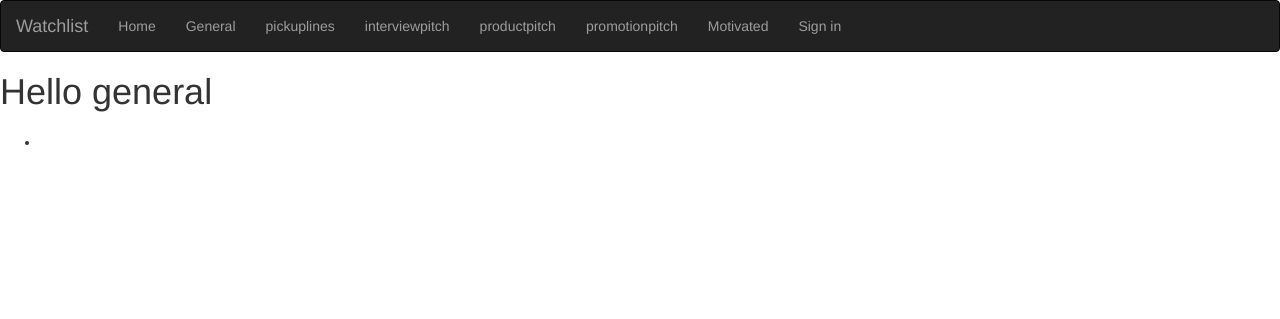
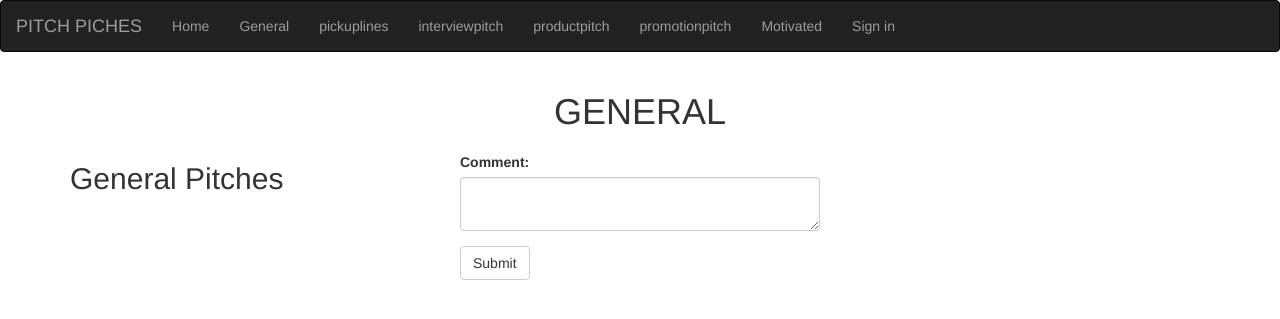
Before and after one commit to Nasseh123/pitches, a Flask app: page /pitch/general in a window 1280 px wide. Shown: the top 319 px of the page. Run offline with Flask 2, Linux system fonts and the light colour scheme; data that the repository does not hold is empty; some libraries are stand-ins or nearby versions.

Commit message:
Did some changes to the styling

```diff
--- a/app/main/forms.py
+++ b/app/main/forms.py
@@ -9,6 +9,9 @@ class UpdateProfile(FlaskForm):
 class AddPitch(FlaskForm):
     title=TextAreaField("Pitch Title",validators=[Required()])
     # category=TextAreaField("Category",validators=[Required()])
-    category=RadioField("Category",choices=[("GENERAL","General"),("pickuplines","Pick Up Lines"),("interviewpitch","Interview Pitch"),("productpitch","Product Pitch"),("promotionpitch","Promotion")])
+    category=RadioField("Category",choices=[("general","General"),("pickuplines","Pick Up Lines"),("interviewpitch","Interview Pitch"),("productpitch","Product Pitch"),("promotionpitch","Promotion")])
     description=TextAreaField("Description",validators=[Required()])
     submit=SubmitField('Submit')
+class CommentInput(FlaskForm):
+    description=TextAreaField("Comment:",validators=[Required()],)
+    submit=SubmitField('Submit')
--- a/app/main/views.py
+++ b/app/main/views.py
@@ -1,11 +1,12 @@
 from flask import render_template,request,redirect,url_for,abort
 from . import main
-from ..models import Pitch,Category
+from ..models import Pitch,Comment
+
 from flask_login import login_required,current_user
 from ..models import User
 from  ..import db,photos
-from .forms import UpdateProfile,AddPitch
-
+from .forms import UpdateProfile,AddPitch,CommentInput
+from datetime import datetime
 # views
 @main.route('/')
 def index():
@@ -35,14 +36,27 @@ def pitch(category):
     promotionpitch="promotionpitch"
 
     category=category
-    # pitches=Pitch.query.filter_by(category=category).first()
+
+
+    pitches=Pitch.query.filter_by(category=category).first()
     # pitchss=pitches.get_all_pitch()
     # catname=pitches.id
     # category=pitches.category
+
+    form=CommentInput()
+
+    if form.validate_on_submit():
+        description=form.description.data
+
+        new_comment=Comment(description=description,upvote=0,downvote=0,time_posted=time,pitch_id=pitch_id)
+        # SAVE COMENT
+        new_comment.save_new_comment()
+
+    #
     pitches=Pitch.get_pitch_category(category)
 
     return render_template('categories.html',category = category,pitches=pitches,general=general,pickuplines=pickuplines,interviewpitch=interviewpitch,
-    productpitch=productpitch,promotionpitch=promotionpitch)
+    productpitch=productpitch,promotionpitch=promotionpitch,form=form)
 
 @main.route('/user/<uname>')
 def profile(uname):
@@ -55,6 +69,8 @@ def profile(uname):
     user = User.query.filter_by(username = uname).first()
     user_id=user.id
     pitches=Pitch.get_pitch(user_id)
+
+
     if user is None:
         abort(404)
 
--- a/app/models.py
+++ b/app/models.py
@@ -28,7 +28,7 @@ class User(UserMixin,db.Model):
     profile_pic_path = db.Column(db.String())
     pitch=db.relationship('Pitch',backref='col',lazy='dynamic')
     pass_secure = db.Column(db.String(255))
-
+    comments=db.relationship('Comment',backref='user',lazy='dynamic')
 # generate a password hash and pass the hashed password as a value to the pass_secure column property to save to the database.
     @property
     def password(self):
@@ -66,6 +66,7 @@ class Pitch(db.Model):
     category=db.Column(db.String)
     description=db.Column(db.String)
     user_id=db.Column(db.Integer,db.ForeignKey('users.id'))
+    comment=db.relationship('Comment',backref='comment',lazy='dynamic')
 
 
     def __repr__(self):
@@ -79,23 +80,41 @@ class Pitch(db.Model):
     def get_pitch(cls,id):
         pitch= Pitch.query.filter_by(user_id=id).all()
         return pitch
+    @classmethod
+    def get_pitch_id(cls,id):
+        pitch= Pitch.query.filter_by(id=id).all()
+        return pitch
 # ******88RETURNS ALL PITCHES
     def get_all_pitch():
         pitch= Pitch.query.all()
+        return pitch
+    @classmethod
+    def get_all_pitchs():
+        pitch= Pitch.query.first()
         return pitch
     @classmethod
 # Getting categories
     def get_pitch_category(cls,category):
         pitch= Pitch.query.filter_by(category=category).all()
         return pitch
-class Category(db.Model):
-    __tablename__='category'
+class Comment(db.Model):
+    __tablename__='comment'
 
     id=db.Column(db.Integer,primary_key=True)
-    name=db.Column(db.String)
+    description=db.Column(db.String)
+    upvote=db.Column(db.Integer)
+    downvote=db.Column(db.Integer)
+    time_posted=db.Column(db.DateTime,default=datetime.utcnow)
+    user_id=db.Column(db.Integer,db.ForeignKey("users.id"))
+    pitch_id=db.Column(db.Integer,db.ForeignKey("pitch.id"))
     # pitchcategory=db.relationship("Pitch",backref="category",lazy="dynamic")
 
+
+    def save_new_comment(self):
+        db.session.add(self)
+        db.session.commit()
+
     @classmethod
-    def get_category(cls,name):
-        category=Category.query.filter_by(name=name).first()
-        return category
+    def get_comment(cls,id):
+        comment = Comment.query.filter_by(pitch_id=id).all()
+        return reviews
--- a/app/templates/categories.html
+++ b/app/templates/categories.html
@@ -1,13 +1,24 @@
 {% extends 'base.html'%}
 {% import 'macros.html' as macro%}
+{% import "bootstrap/wtf.html" as wtf %}
 <!-- Content block -->
 {% block content %}
-<h1> Hello  {{ category }} </h1>
-<h2>{{pitches.title}}</h2>
+<div class="container">
+    <h1 style="text-align: center;">  {{ category.upper() }} </h1>
+    <div class="row">
+        <div class="col-md-4">
+            <h2>{{ category.title() }} Pitches</h2>
+            {{macro.displaycategory(pitches)}}
+        </div>
+        <div class="col-md-4">
+            <P style="width: 30px;">{{wtf.quick_form(form)}}</P>
+        </div>
 
-<h2>{{pitches.category}}</h2>
-<ul>
-    <li>{{macro.displaycategory(pitches)}}
-    </li>
-</ul>
+    </div>
+
+
+
+</div>
+
+
 {% endblock %}
--- a/app/templates/index.html
+++ b/app/templates/index.html
@@ -11,10 +11,10 @@
 {% block content %}
 <div class="row">
 
-    <h1>Pitch</h1>
+    <h1 style="text-align: center;">PITCH PICHES</h1>
     <hr>
 
-    {% if pitch %}
+    {% if pitch  %}
         {{macro.displaypitches(pitch)}}
     {% elif current_user.is_authenticated %}
         <h3 class="text-center">This is no pitch yet </h3>
--- a/app/templates/macros.html
+++ b/app/templates/macros.html
@@ -1,3 +1,4 @@
+
 {% macro displaypitches(pitch_list) %}
 
 {% for pitch in pitch_list %}
@@ -16,11 +17,14 @@
 
 {% for pitch in pitch_list %}
 
-<div class="col-xs-12 col-sm-4 col-md-4 col-lg-4 review-card">
-    <h2> {{ pitch.title}} </h2>
-    <p> {{ pitch.description | truncate(30) }}</p>
 
-</div>
+<div class="card border-dark mb-3" style="max-width: 18rem;">
+    <div class="card-header">{{ pitch.category.title()}}</div>
+    <div class="card-body text-dark">
+
+      <p class="card-text">{{ pitch.description | truncate(30) }}</p>
+    </div>
+  </div>
 {% endfor %}
 
 {%endmacro%}
--- a/app/templates/navbar.html
+++ b/app/templates/navbar.html
@@ -7,7 +7,7 @@
                 <span class="icon-bar"></span>
                 <span class="icon-bar"></span>
             </button>
-            <a class="navbar-brand" href="/"> Watchlist </a>
+            <a class="navbar-brand" href="/"> PITCH PICHES </a>
         </div>
         <div class="navbar-collapse collapse">
             <ul class="nav navbar-nav">
--- a/manage.py
+++ b/manage.py
@@ -1,6 +1,6 @@
 from app import create_app,db
 from flask_script import Manager,Server
-from app.models import User,Role,Pitch,Category
+from app.models import User,Role,Pitch,Comment
 from flask_migrate import Migrate,MigrateCommand
 # Creating app instance
 app=create_app('development')
@@ -22,7 +22,7 @@ def test():
 # SHell Creation
 @manager.shell
 def make_shell_context():
-    return dict(app=app,db=db,User=User,Role=Role,Pitch=Pitch,Category=Category)
+    return dict(app=app,db=db,User=User,Role=Role,Pitch=Pitch,Comment=Comment)
 
 if __name__== '__main__':
     manager.run()
```
